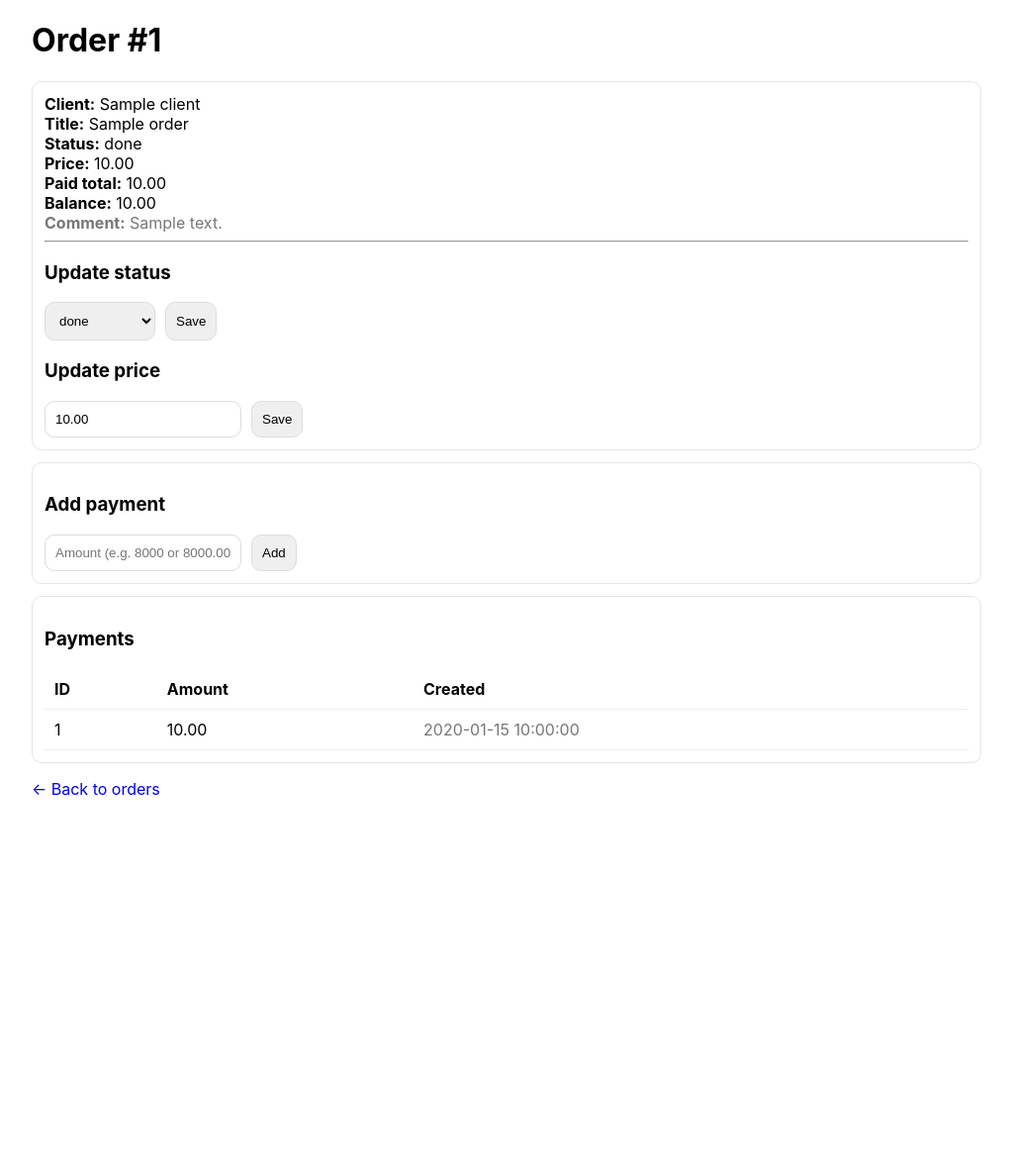
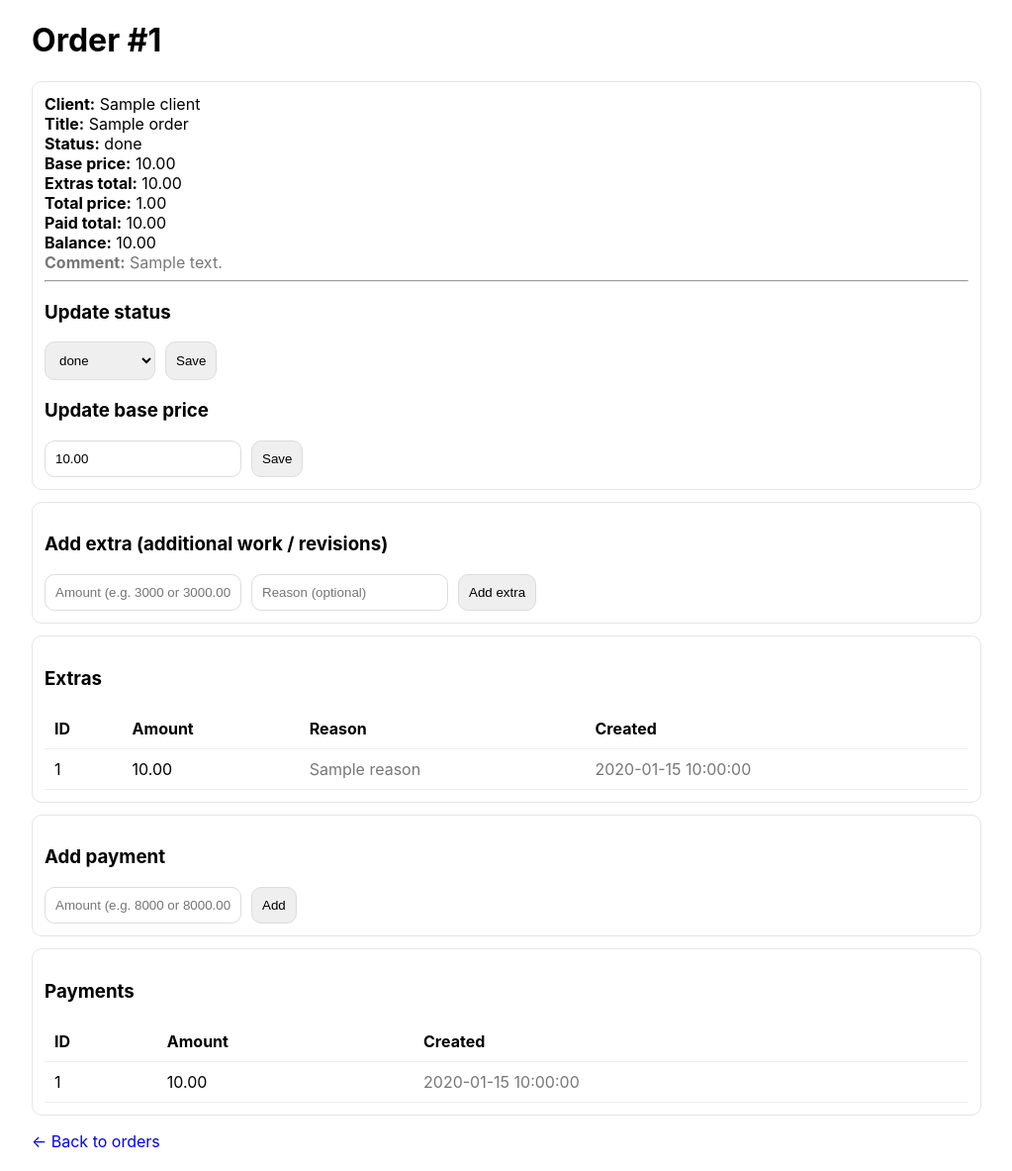
Before and after one commit to RezPoint/deskly-crm, a FastAPI app: template app/templates/order_detail.html in a window 1280 px wide. Shown: the part 40-1223 px from the top of the page at 99% size, without its empty margins (128-1151 px from the left). Before the commit the page ends 844 px from the top, so only its background shows below. Run offline with FastAPI, Linux system fonts and the light colour scheme; the template is opened without the code that fills it: most values are stand-ins (such as "Sample title", 1, 10 or a date in 2020).

Commit message:
feat(extras): add order extras and total price logic

```diff
--- a/app/routes/ui.py
+++ b/app/routes/ui.py
@@ -11,7 +11,7 @@ from sqlalchemy.orm import Session
 from starlette.responses import RedirectResponse
 
 from ..db import get_db
-from ..models import Client, Order, Payment
+from ..models import Client, Order, Payment, OrderExtra
 
 router = APIRouter(prefix="/ui", tags=["ui"])
 
@@ -40,6 +40,18 @@ def _to_decimal(s: str, field_name: str) -> Decimal:
     except (InvalidOperation, AttributeError):
         raise HTTPException(status_code=422, detail=f"{field_name} must be a number")
     return d
+
+
+def _paid_total(db: Session, order_id: int) -> Decimal:
+    return db.execute(
+        select(func.coalesce(func.sum(Payment.amount), 0)).where(Payment.order_id == order_id)
+    ).scalar_one()
+
+
+def _extras_total(db: Session, order_id: int) -> Decimal:
+    return db.execute(
+        select(func.coalesce(func.sum(OrderExtra.amount), 0)).where(OrderExtra.order_id == order_id)
+    ).scalar_one()
 
 
 @router.get("/clients")
@@ -90,7 +102,7 @@ def ui_create_client(
     telegram_clean = telegram.strip() if telegram else None
     notes_clean = notes.strip() if notes else None
 
-    # простая защита от дублей: если совпадает phone ИЛИ telegram -- считаем дубль
+    # защита от дублей: phone ИЛИ telegram совпали => дубль
     conditions = []
     if phone_clean:
         conditions.append(Client.phone == phone_clean)
@@ -177,7 +189,7 @@ def ui_create_order(
     o = Order(
         client_id=client_id,
         title=title_clean,
-        price=price_dec,
+        price=price_dec,        # base price
         status=status,
         comment=comment_clean,
     )
@@ -204,11 +216,15 @@ def ui_order_detail(
         select(Payment).where(Payment.order_id == order_id).order_by(Payment.id.desc())
     ).scalars().all()
 
-    paid_total: Decimal = db.execute(
-        select(func.coalesce(func.sum(Payment.amount), 0)).where(Payment.order_id == order_id)
-    ).scalar_one()
+    extras = db.execute(
+        select(OrderExtra).where(OrderExtra.order_id == order_id).order_by(OrderExtra.id.desc())
+    ).scalars().all()
 
-    balance: Decimal = order.price - paid_total
+    paid_total = _paid_total(db, order_id)
+    extras_total = _extras_total(db, order_id)
+
+    total_price = order.price + extras_total
+    balance = total_price - paid_total
 
     return templates.TemplateResponse(
         "order_detail.html",
@@ -217,7 +233,10 @@ def ui_order_detail(
             "order": order,
             "client": client,
             "payments": payments,
+            "extras": extras,
             "paid_total": paid_total,
+            "extras_total": extras_total,
+            "total_price": total_price,
             "balance": balance,
             "error": "",
         },
@@ -239,17 +258,20 @@ def ui_add_payment(
     if amount_dec <= Decimal("0.00"):
         raise HTTPException(status_code=422, detail="amount must be > 0")
 
-    paid_total: Decimal = db.execute(
-        select(func.coalesce(func.sum(Payment.amount), 0)).where(Payment.order_id == order_id)
-    ).scalar_one()
+    paid_total = _paid_total(db, order_id)
+    extras_total = _extras_total(db, order_id)
+    total_price = order.price + extras_total
 
-    # защита от переплаты
-    if paid_total + amount_dec > order.price:
+    # защита от переплаты по TOTAL PRICE
+    if paid_total + amount_dec > total_price:
         payments = db.execute(
             select(Payment).where(Payment.order_id == order_id).order_by(Payment.id.desc())
         ).scalars().all()
+        extras = db.execute(
+            select(OrderExtra).where(OrderExtra.order_id == order_id).order_by(OrderExtra.id.desc())
+        ).scalars().all()
         client = db.execute(select(Client).where(Client.id == order.client_id)).scalar_one_or_none()
-        balance = order.price - paid_total
+        balance = total_price - paid_total
 
         return templates.TemplateResponse(
             "order_detail.html",
@@ -258,15 +280,43 @@ def ui_add_payment(
                 "order": order,
                 "client": client,
                 "payments": payments,
+                "extras": extras,
                 "paid_total": paid_total,
+                "extras_total": extras_total,
+                "total_price": total_price,
                 "balance": balance,
-                "error": "Payment exceeds order price (overpay is not allowed).",
+                "error": "Payment exceeds total order price (base + extras).",
             },
             status_code=409,
         )
 
     p = Payment(order_id=order_id, amount=amount_dec)
     db.add(p)
+    db.commit()
+
+    return RedirectResponse(url=f"/ui/orders/{order_id}", status_code=303)
+
+
+@router.post("/orders/{order_id}/extras")
+def ui_add_extra(
+    request: Request,
+    order_id: int,
+    amount: str = Form(...),
+    reason: Optional[str] = Form(None),
+    db: Session = Depends(get_db),
+):
+    order = db.execute(select(Order).where(Order.id == order_id)).scalar_one_or_none()
+    if order is None:
+        raise HTTPException(status_code=404, detail="order not found")
+
+    amount_dec = _to_decimal(amount, "amount")
+    if amount_dec <= Decimal("0.00"):
+        raise HTTPException(status_code=422, detail="amount must be > 0")
+
+    reason_clean = reason.strip() if reason else None
+
+    e = OrderExtra(order_id=order_id, amount=amount_dec, reason=reason_clean)
+    db.add(e)
     db.commit()
 
     return RedirectResponse(url=f"/ui/orders/{order_id}", status_code=303)
@@ -307,16 +357,22 @@ def ui_update_order_price(
     if new_price < Decimal("0.00"):
         raise HTTPException(status_code=422, detail="price must be >= 0")
 
-    paid_total: Decimal = db.execute(
-        select(func.coalesce(func.sum(Payment.amount), 0)).where(Payment.order_id == order_id)
-    ).scalar_one()
+    paid_total = _paid_total(db, order_id)
+    extras_total = _extras_total(db, order_id)
 
-    if new_price < paid_total:
+    # Нельзя сделать TOTAL PRICE меньше уже оплаченного
+    new_total_price = new_price + extras_total
+    if new_total_price < paid_total:
         payments = db.execute(
             select(Payment).where(Payment.order_id == order_id).order_by(Payment.id.desc())
         ).scalars().all()
+        extras = db.execute(
+            select(OrderExtra).where(OrderExtra.order_id == order_id).order_by(OrderExtra.id.desc())
+        ).scalars().all()
         client = db.execute(select(Client).where(Client.id == order.client_id)).scalar_one_or_none()
-        balance = order.price - paid_total
+
+        total_price = order.price + extras_total
+        balance = total_price - paid_total
 
         return templates.TemplateResponse(
             "order_detail.html",
@@ -325,9 +381,12 @@ def ui_update_order_price(
                 "order": order,
                 "client": client,
                 "payments": payments,
+                "extras": extras,
                 "paid_total": paid_total,
+                "extras_total": extras_total,
+                "total_price": total_price,
                 "balance": balance,
-                "error": "New price cannot be below already paid total.",
+                "error": "New base price makes total price below already paid total.",
             },
             status_code=409,
         )
@@ -336,22 +395,3 @@ def ui_update_order_price(
     db.commit()
 
     return RedirectResponse(url=f"/ui/orders/{order_id}", status_code=303)
-
-
-@router.post("/orders/{order_id}/status")
-def ui_update_order_status(
-    order_id: int,
-    status: str = Form(...),
-    db: Session = Depends(get_db),
-):
-    order = db.execute(select(Order).where(Order.id == order_id)).scalar_one_or_none()
-    if order is None:
-        raise HTTPException(status_code=404, detail="order not found")
-
-    allowed = {"new", "in_progress", "done", "canceled"}
-    if status not in allowed:
-        raise HTTPException(status_code=422, detail="invalid status")
-
-    order.status = status
-    db.commit()
-    return RedirectResponse(url=f"/ui/orders/{order_id}", status_code=303)
--- a/app/templates/order_detail.html
+++ b/app/templates/order_detail.html
@@ -8,7 +8,11 @@
   <div><b>Client:</b> {{ client.name if client else order.client_id }}</div>
   <div><b>Title:</b> {{ order.title }}</div>
   <div><b>Status:</b> {{ order.status }}</div>
-  <div><b>Price:</b> {{ order.price|money }}</div>
+
+  <div><b>Base price:</b> {{ order.price|money }}</div>
+  <div><b>Extras total:</b> {{ extras_total|money }}</div>
+  <div><b>Total price:</b> {{ total_price|money }}</div>
+
   <div><b>Paid total:</b> {{ paid_total|money }}</div>
   <div><b>Balance:</b> {{ balance|money }}</div>
 
@@ -35,11 +39,44 @@
     <button type="submit">Save</button>
   </form>
 
-  <h3>Update price</h3>
+  <h3>Update base price</h3>
   <form method="post" action="/ui/orders/{{ order.id }}/price" class="row">
     <input name="price" value="{{ order.price|money }}" />
     <button type="submit">Save</button>
   </form>
+</div>
+
+<div class="card">
+  <h3>Add extra (additional work / revisions)</h3>
+  <form method="post" action="/ui/orders/{{ order.id }}/extras" class="row">
+    <input name="amount" placeholder="Amount (e.g. 3000 or 3000.00)" required />
+    <input name="reason" placeholder="Reason (optional)" />
+    <button type="submit">Add extra</button>
+  </form>
+</div>
+
+<div class="card">
+  <h3>Extras</h3>
+  <table>
+    <thead>
+      <tr>
+        <th>ID</th>
+        <th>Amount</th>
+        <th>Reason</th>
+        <th>Created</th>
+      </tr>
+    </thead>
+    <tbody>
+    {% for e in extras %}
+      <tr>
+        <td>{{ e.id }}</td>
+        <td>{{ e.amount|money }}</td>
+        <td class="muted">{{ e.reason or "" }}</td>
+        <td class="muted">{{ e.created_at }}</td>
+      </tr>
+    {% endfor %}
+    </tbody>
+  </table>
 </div>
 
 <div class="card">
```
Also changed, not shown: app/models.py (+15 -1 lines), app/routes/orders.py (+76 -43 lines), app/routes/payments.py (+20 -8 lines), app/schemas.py (+29 -17 lines), tests/test_extras.py (added, +29 -0 lines).
